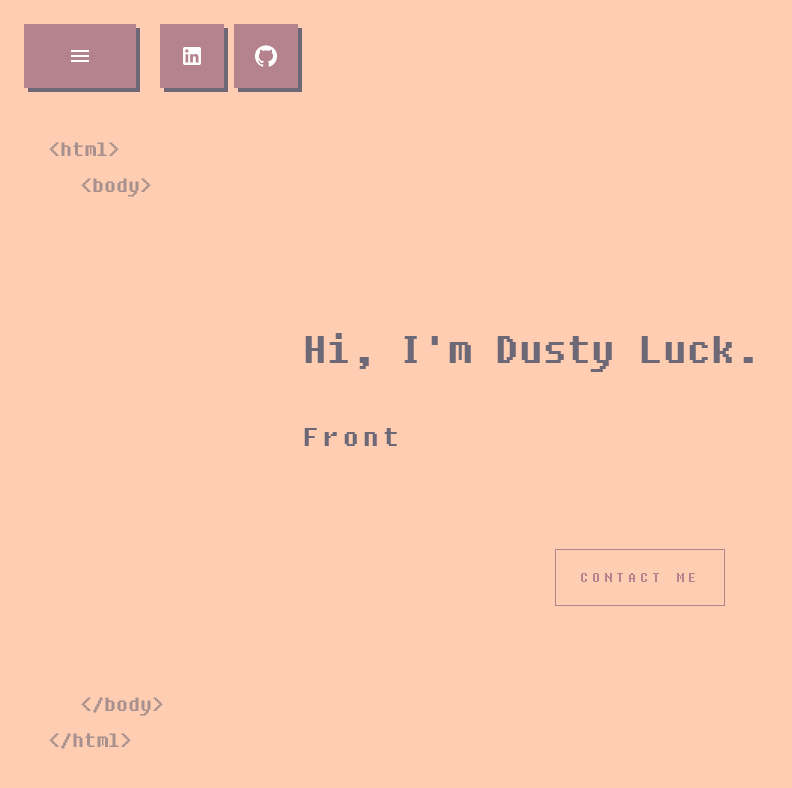
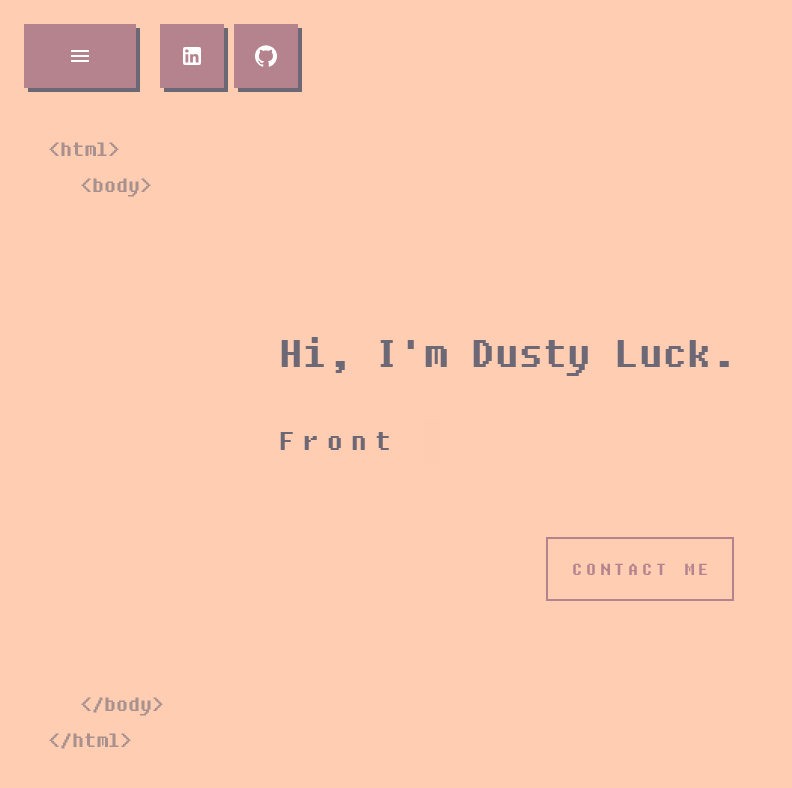
Before and after one commit to goingdust/portfolio, a Next.js app: page / in a window 1280 px wide. Shown: the top 788 px of the page, without its empty margins (0-792 px from the left). Built offline with nearby package versions, Linux system fonts and the light colour scheme.

Commit message:
Make contact button slightly larger

```diff
--- a/components/Home/index.module.scss
+++ b/components/Home/index.module.scss
@@ -10,14 +10,14 @@
 	flex-direction: column;
 	justify-content: center;
 	align-items: center;
-	gap: 4rem;
+	gap: 3rem;
 
 	.contentContainer {
 		display: flex;
 		align-items: center;
 		justify-content: center;
 		flex-wrap: wrap;
-		gap: 2rem;
+		gap: 3rem;
 
 		h1 {
 			color: $old-lavender;
@@ -37,7 +37,7 @@
 			margin-top: 20px;
 			font-weight: 400;
 			font-size: 2rem;
-			letter-spacing: 0.25rem;
+			letter-spacing: 0.5rem;
 			visibility: hidden;
 			@include typed($job-title, $speeds2, $options2);
 
@@ -47,20 +47,20 @@
 		}
 
 		img {
-			width: 10rem;
-			height: 10rem;
+			width: 12rem;
+			height: 12rem;
 		}
 	}
 
 	.flatButton {
 		color: $english-lavender;
-		font-size: 1rem;
+		font-size: 1.25rem;
 		font-weight: 400;
-		letter-spacing: 4px;
+		letter-spacing: 0.25rem;
 		text-decoration: none;
-		padding: 1rem 1.5rem;
-		width: min-content;
-		border: 1px solid $english-lavender;
+		padding: 1rem 1.25rem 1rem 1.5rem;
+		width: fit-content;
+		border: 0.15rem solid $english-lavender;
 		white-space: nowrap;
 		align-self: center;
 
--- a/components/Nav/index.module.scss
+++ b/components/Nav/index.module.scss
@@ -93,6 +93,7 @@
 	padding-left: 0;
 	opacity: 0;
 	background: $apricot;
+  pointer-events: none;
 }
 
 @keyframes showFromLeft {
```
